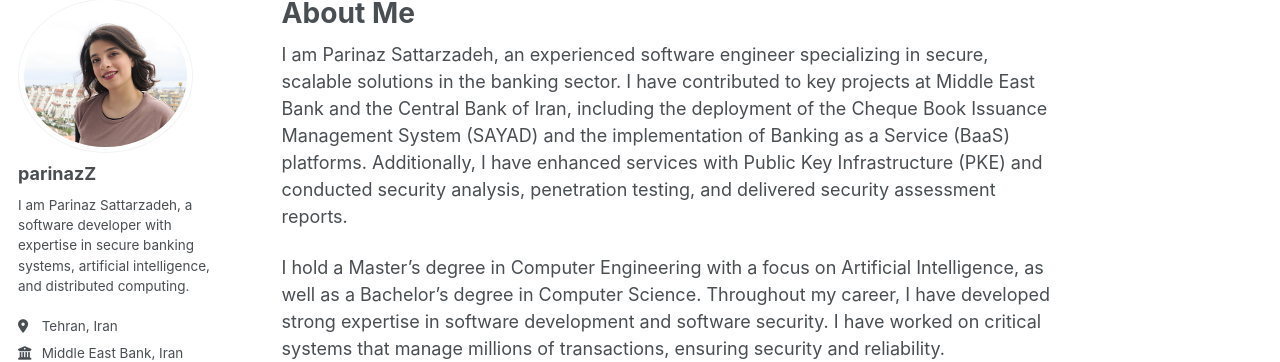
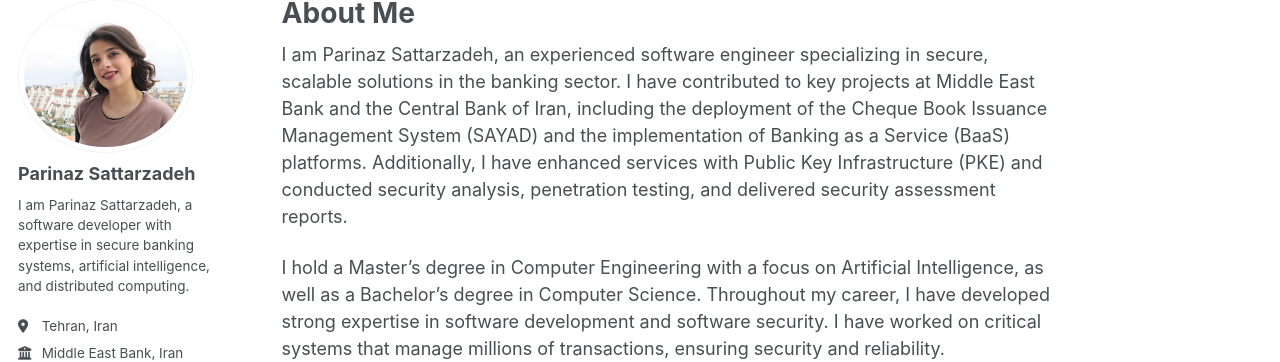
Before and after one commit to parinaz-st/parinaz-st.github.io, a Jekyll site: the page built from _pages/about.md, in a window 1280 px wide. Shown: the part 107-469 px from the top of the page. Built offline with Jekyll 4.4.1, drawn with Linux system fonts in a browser that asks for light colours.

Commit message:
Update _config.yml

```diff
--- a/_config.yml
+++ b/_config.yml
@@ -22,7 +22,7 @@ repository               : "academicpages/academicpages.github.io"
 author:
   # Biographic information
   avatar           : "https://parinaz-st.github.io/images/IMG_8283.png"
-  name             : "parinazZ"
+  name             : "Parinaz Sattarzadeh "
   pronouns         : # example: "she/her"
   bio              : "I am Parinaz Sattarzadeh, a software developer with expertise in secure banking systems, artificial intelligence, and distributed computing. "
   location         : "Tehran, Iran"
```
